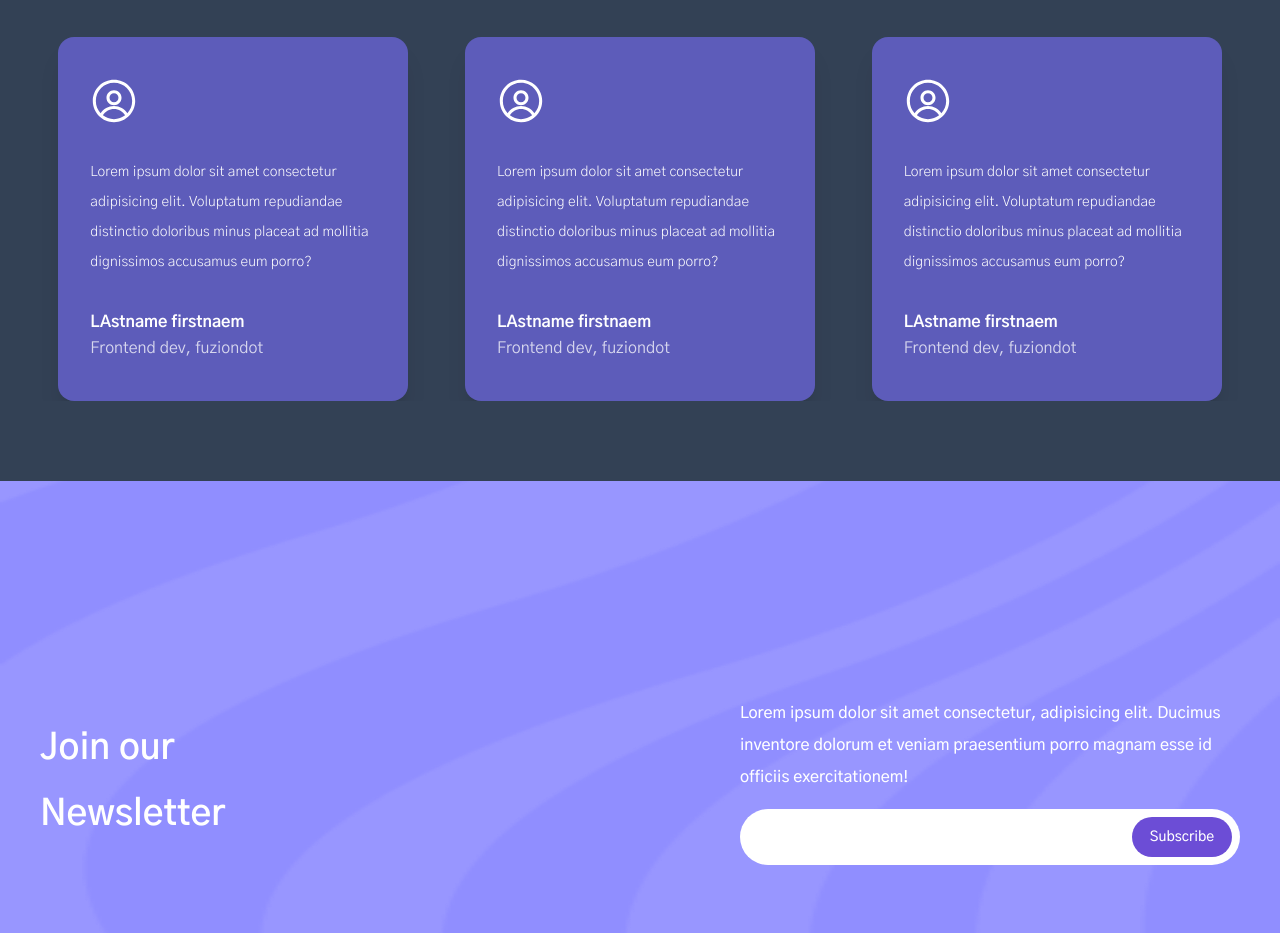
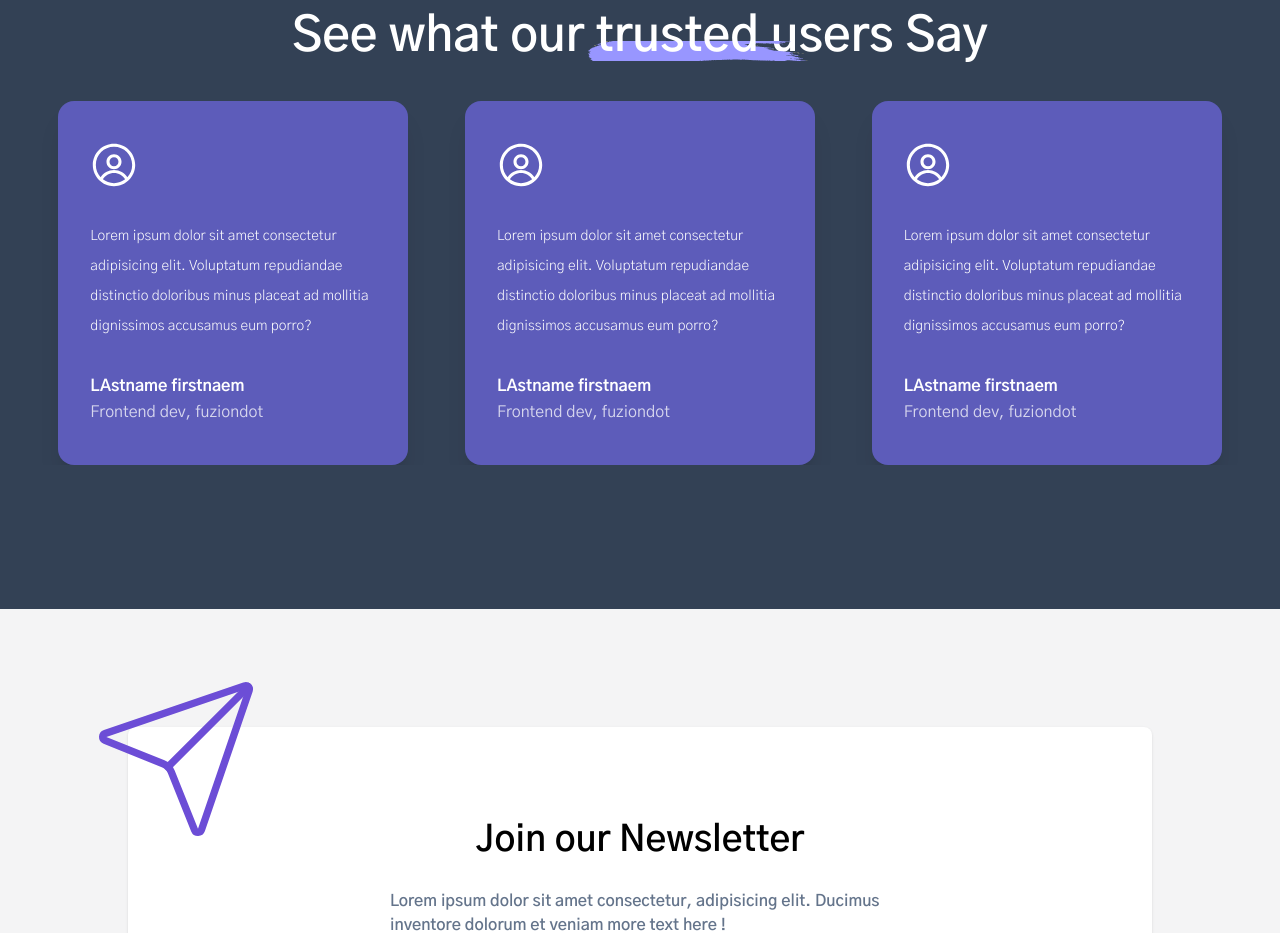
Before and after one commit to Naijabunner/burnacompany, a Next.js app: page / in a window 1280 px wide. Shown: the part 3145-4078 px from the top of the page. Built offline with nearby package versions, Linux system fonts and the light colour scheme.

Commit message:
Side nav completed

```diff
--- a/app/layout.tsx
+++ b/app/layout.tsx
@@ -4,23 +4,13 @@ import { NavbarComponent } from "@/components/navbar";
 import { Gothic_A1 } from 'next/font/google';
 import Footer from "@/components/Features/Footer/Footer";
 import { companyLinks, CommunityLinks} from "@/lib/data";
+import PageLoader from "./progressBar";
 
 const gothicA1 = Gothic_A1({
   subsets:['latin'],
   weight:['200','300','400','500','600','700','800', '900'],
   display:'swap',
  })
-
-// const geistSans = localFont({
-//   src: "./fonts/GeistVF.woff",
-//   variable: "--font-geist-sans",
-//   weight: "100 900",
-// });
-// const geistMono = localFont({
-//   src: "./fonts/GeistMonoVF.woff",
-//   variable: "--font-geist-mono",
-//   weight: "100 900",
-// });
 
 export const metadata: Metadata = {
   title: "Create Next App",
@@ -35,9 +25,11 @@ export default function RootLayout({
   return (
     <html lang="en">
       <body className={`${gothicA1.className} overflow-x-hidden  antialiased`}>
+        <PageLoader>
         <NavbarComponent />
         {children}
         <Footer companyLinks={companyLinks} CommunityLinks={CommunityLinks}  />
+        </PageLoader>
       </body>
     </html>
   );
--- /dev/null
+++ b/app/progressBar.tsx
@@ -0,0 +1,24 @@
+'use client';
+
+import { AppProgressBar as ProgressBar } from 'next-nprogress-bar';
+
+interface PageLoaderProps {
+    children: React.ReactNode;
+  }
+
+  const PageLoader: React.FC<PageLoaderProps> = ({ children }) => {
+
+  return (
+    <>
+      {children}
+      <ProgressBar
+        height="4px"
+        color="purple"
+        options={{ showSpinner: false }}
+        shallowRouting
+      />
+    </>
+  );
+};
+
+export default PageLoader;
--- a/components/Newsletter/newletter.tsx
+++ b/components/Newsletter/newletter.tsx
@@ -1,41 +1,38 @@
-import React from 'react'
-import { Button } from '../ui/button'
-import Image from 'next/image'
-import banner from '@/assets/newsletter_banner.png'
+import React from "react";
+import { Button } from "../ui/button";
+import { Mail, Send } from "lucide-react";
 const Newletter = () => {
   return (
     <section>
-  <div className=" overflow-hidden section relative w-full min-h-[600px]  bg-[#9896ff] px-10 flex justify-center items-center ">
-    <div className="main z-10  w-full lg:mx-auto max-md:flex-col flex justify-between items-center">
-      <h6 className=' text-4xl text-white !leading-[66px] font-semibold max-w-[150px]'>
+      <div className=' overflow-hidden section relative w-full min-h-[400px] py-10 md:min-h-[600px]   px-[5%] md:px-10 flex justify-center items-center '>
+        <div className='relative w-full max-w-screen-lg px-[5%] py-10 md:py-20 shadow  bg-white rounded-lg'>
+          <div className=' flex mx-auto w-fit h-full justify-center flex-col items-end gap-y-4  text '>
+            <h6 className=' text-4xl text-black !leading-[66px] font-semibold self-center'>
               Join our Newsletter
             </h6>
-      <div className=" flex w-full h-full justify-center flex-col items-end gap-y-4 ">
-        <p className=' max-w-[500px] text-white text-base font-medium leading-loose'>
-        Lorem ipsum dolor sit amet consectetur, adipisicing elit. Ducimus inventore dolorum et veniam praesentium porro magnam esse id officiis exercitationem!
-
+            <p className=' max-w-[500px] font-semibold text-slate-500 text-sm md:text-base  leading-loose'>
+              Lorem ipsum dolor sit amet consectetur, adipisicing elit. Ducimus
+              inventore dolorum et veniam more text here !
             </p>
-         <form className=' flex gap-8 bg-white w-full max-w-[500px] p-2 rounded-full '>
-        <input type="text" name="" id="" className=' flex-1 border-none outline-none pl-2 ' />
-        <Button className=' bg-primary text-white w-[100px] rounded-full '>
+            <form className=' flex overflow-hidden max-sm:flex-col max-sm:rounded gap-8 border border-zinc-700 w-full max-w-[500px] p-2 rounded-full '>
+              <input
+                type='email'
+                name='Email'
+                id=''
+                placeholder='Email here'
+                className='max-sm:border-b border-black flex-1  outline-none pl-2 '
+              />
+              <Button className=' bg-primary  text-slate-200 w-[100px] rounded-full '>
                 Subscribe
               </Button>
             </form>
           </div>
+          <Mail className='max-md:hidden absolute -bottom-0 right-0 w-32 h-32 stroke-primary stroke-1 -rotate-45  ' />
+          <Send className='max-sm:hidden absolute -top-16 -left-10 w-44 h-48 stroke-primary stroke-1  ' />
+        </div>
+      </div>{" "}
+    </section>
+  );
+};
 
-    </div>
-    <Image
-    src={banner}
-    alt=''
-    // width={500}
-    // height={500}
-    className='absolute w-full h-[700px] max-w-screen-2xl bg-blend-multiply opacity-80 z-0'
-    />
-
-
-    </div>  </section>
-
-  )
-}
-
-export default Newletter
+export default Newletter;
--- a/components/navigation/SideNavItem.tsx
+++ b/components/navigation/SideNavItem.tsx
@@ -10,7 +10,7 @@ export function SideNavItem({ item }: { item: navs }) {
     return (
       <Link
         href={item.href}
-        className=' font-semibold  flex h-11 justify-between items-center border-b'
+        className=' font-semibold hover:bg-purple-400 hover:pl-5 rounded ease-linear transition-all flex h-11 justify-between items-center border-b'
       >
         {item.title}
       </Link>
@@ -20,7 +20,7 @@ export function SideNavItem({ item }: { item: navs }) {
   return (
     <>
       <div className='relative '>
-        <button onClick={()=>setdropDown(prev => !prev)} className=' font-semibold w-full  flex h-11 justify-between items-center border-b'>
+        <button onClick={()=>setdropDown(prev => !prev)} className=' font-semibold w-full  flex h-11 justify-between items-center border-b hover:bg-purple-400 rounded ease-linear transition-all hover:pl-5'>
           {item.title}
           <ChevronDown className={`${dropDown?'':' -rotate-90'} transition-all ease-linear w-5 h-5 absolute right-5`} />
         </button>
@@ -30,7 +30,7 @@ export function SideNavItem({ item }: { item: navs }) {
               <Link
                 key={sub.title}
                 href={sub.href}
-                className=' font-semibold  text-sm flex h-11 justify-between items-center border-b'
+                className='hover:bg-purple-300 rounded ease-linear transition-all hover:pl-5 font-semibold  text-sm flex h-11 justify-between items-center border-b'
               >
                 {sub.title}
               </Link>
--- a/components/our_users/usersPage.tsx
+++ b/components/our_users/usersPage.tsx
@@ -1,40 +1,44 @@
-'use client'
-import Image from 'next/image'
-import React from 'react'
+"use client";
+// import Image from "next/image";
+import React from "react";
 import { Swiper, SwiperSlide } from "swiper/react";
-import 'swiper/css';
-import 'swiper/css/pagination';
+import "swiper/css";
+import "swiper/css/pagination";
 import { Pagination, Autoplay } from "swiper/modules";
-import { AvatarIcon } from '@radix-ui/react-icons';
+import { AvatarIcon } from "@radix-ui/react-icons";
 
-const customerReviews=[
+const customerReviews = [
   {
-    profilePhoto:'',
-    comment:" Lorem ipsum dolor sit amet consectetur adipisicing elit. Voluptatum repudiandae distinctio doloribus minus placeat ad mollitia  dignissimos accusamus eum porro?",
-    lastName:'LAstname',
-    firstName:'firstnaem',
-    moreInfo:'Frontend dev, fuziondot'
+    profilePhoto: "",
+    comment:
+      " Lorem ipsum dolor sit amet consectetur adipisicing elit. Voluptatum repudiandae distinctio doloribus minus placeat ad mollitia  dignissimos accusamus eum porro?",
+    lastName: "LAstname",
+    firstName: "firstnaem",
+    moreInfo: "Frontend dev, fuziondot",
   },
   {
-    profilePhoto:'',
-    comment:" Lorem ipsum dolor sit amet consectetur adipisicing elit. Voluptatum repudiandae distinctio doloribus minus placeat ad mollitia  dignissimos accusamus eum porro?",
-    lastName:'LAstname',
-    firstName:'firstnaem',
-    moreInfo:'Frontend dev, fuziondot'
+    profilePhoto: "",
+    comment:
+      " Lorem ipsum dolor sit amet consectetur adipisicing elit. Voluptatum repudiandae distinctio doloribus minus placeat ad mollitia  dignissimos accusamus eum porro?",
+    lastName: "LAstname",
+    firstName: "firstnaem",
+    moreInfo: "Frontend dev, fuziondot",
   },
   {
-    profilePhoto:'',
-    comment:" Lorem ipsum dolor sit amet consectetur adipisicing elit. Voluptatum repudiandae distinctio doloribus minus placeat ad mollitia  dignissimos accusamus eum porro?",
-    lastName:'LAstname',
-    firstName:'firstnaem',
-    moreInfo:'Frontend dev, fuziondot'
-  }
-]
+    profilePhoto: "",
+    comment:
+      " Lorem ipsum dolor sit amet consectetur adipisicing elit. Voluptatum repudiandae distinctio doloribus minus placeat ad mollitia  dignissimos accusamus eum porro?",
+    lastName: "LAstname",
+    firstName: "firstnaem",
+    moreInfo: "Frontend dev, fuziondot",
+  },
+];
 const UsersPage = () => {
   return (
-    <section className=' min-h-[600px] px-5  !py-20 sm:p-10 bg-slate-700'>
+    <section className=' min-h-[600px] px-5  !py-36 sm:p-10 bg-slate-700'>
       <h5 className=' pb-10 text-3xl md:text-5xl font-semibold text-center text-white'>
-      See what our <span className=' strike relative z-50 '>trusted</span> users Say
+        See what our <span className=' strike relative z-50 '>trusted</span>{" "}
+        users Say
       </h5>
       <Swiper
         slidesPerView={1}
@@ -61,40 +65,35 @@ const UsersPage = () => {
           disableOnInteraction: false,
         }}
         modules={[Pagination, Autoplay]}
-        className="mySwiper max-w-[1200px] flex "
+        className='mySwiper max-w-[1200px] flex '
       >
-        {
-          customerReviews.map((review, index)=>{
-            return(
-              <SwiperSlide key={index}>
+        {customerReviews.map((review, index) => {
+          return (
+            <SwiperSlide key={index}>
               <div className=' bg-[#5d5cba] shadow-xl w-full h-full min-h-[250px] py-10 text-white flex flex-col justify-center gap-y-8 max-w-[350px] mx-auto max-md:px-10 md:pl-8 rounded-2xl '>
                 {/* <Image /> */}
-                      <div className="  h-12 w-12 rounded-full">
-                        <AvatarIcon className=' w-full h-full'/>
-                      </div>
+                <div className='  h-12 w-12 rounded-full'>
+                  <AvatarIcon className=' w-full h-full' />
+                </div>
                 <p className=' max-w-[300px] leading-[30px] text-sm font-light'>
-                  Lorem ipsum dolor sit amet consectetur adipisicing elit. Voluptatum
-                  repudiandae distinctio doloribus minus placeat ad mollitia
-                  dignissimos accusamus eum porro?
+                  Lorem ipsum dolor sit amet consectetur adipisicing elit.
+                  Voluptatum repudiandae distinctio doloribus minus placeat ad
+                  mollitia dignissimos accusamus eum porro?
                 </p>
 
-                <div className="bottom leading-relaxed text-base font-bold">
-                  <p className=' '>
-                      LAstname firstnaem
-                  </p>
-                  <p className='opacity-75 font-normal' >
-                      Frontend dev, fuziondot
+                <div className='bottom leading-relaxed text-base font-bold'>
+                  <p className=' '>LAstname firstnaem</p>
+                  <p className='opacity-75 font-normal'>
+                    Frontend dev, fuziondot
                   </p>
                 </div>
               </div>
-              </SwiperSlide>
-            )
-          })
-        }
+            </SwiperSlide>
+          );
+        })}
       </Swiper>
-
     </section>
   );
-}
+};
 
-export default UsersPage
+export default UsersPage;
--- a/components/ui/HambugerBtn.tsx
+++ b/components/ui/HambugerBtn.tsx
@@ -1,9 +1,17 @@
 import React from "react";
 
-const Hambuger = ({checked, action}: {checked :boolean, action:any}) => {
+const Hambuger = ({
+  checked,
+  action,
+  ref
+}: {
+  checked: boolean;
+  action: (value: boolean) => void;
+  ref:React.LegacyRef<HTMLLabelElement> | undefined
+}) => {
   return (
-    <label className='hamburger lg:hidden' onClick={()=>action(!checked)}>
-      <input type='checkbox' />
+    <label className='hamburger lg:hidden' ref={ref}>
+      <input type='checkbox' checked={checked} onChange={() => action(!checked)} />
       <svg viewBox='0 0 32 32'>
         <path
           className='line line-top-bottom'
```
Also changed, not shown: components/navbar.tsx (+6 -6 lines). Lines whose indentation alone changed are shown as unchanged.
